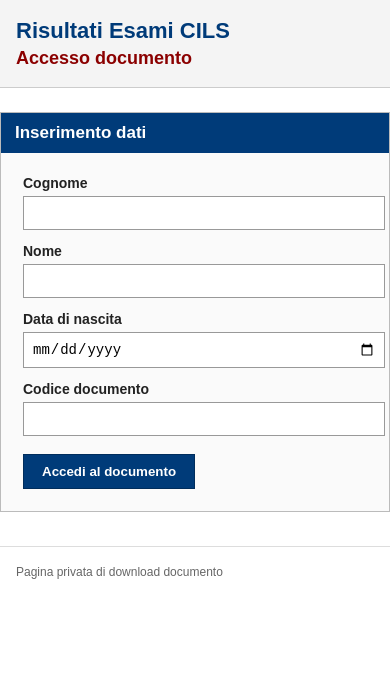
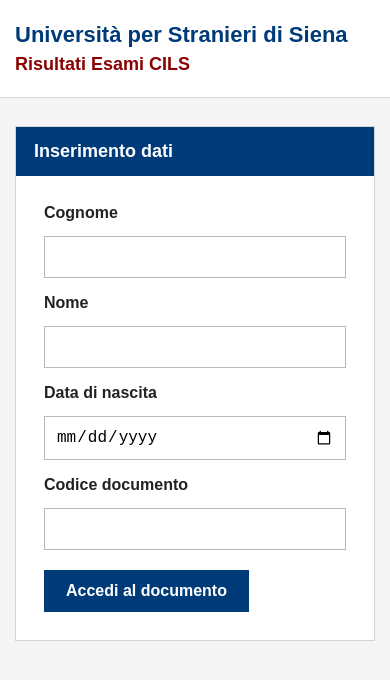
Before and after one commit to atilasarihmaali1994-lang/risultati-cils, a website: page public/index.html in a window 390 px wide. Drawn offline with Linux system fonts and the light colour scheme.

Commit message:
Update index.html

```diff
--- a/public/index.html
+++ b/public/index.html
@@ -3,161 +3,190 @@
 <head>
   <meta charset="utf-8">
   <meta name="viewport" content="width=device-width, initial-scale=1">
-  <title>Risultati Esami CILS</title>
+  <title>Università per Stranieri di Siena - Risultati Esami CILS</title>
+
   <style>
     body {
       margin: 0;
-      background: #fff;
+      background: #f5f5f5;
       font-family: Arial, Helvetica, sans-serif;
       color: #222;
-      font-size: 14px;
     }
+
     .header {
-      border-bottom: 1px solid #ccc;
-      background: #f4f4f4;
-      padding: 18px 0;
+      background: #ffffff;
+      border-bottom: 1px solid #d9d9d9;
+      padding: 22px 0;
     }
-    .wrap {
-      max-width: 900px;
+
+    .container {
+      width: min(980px, calc(100% - 30px));
       margin: 0 auto;
-      padding: 0 16px;
     }
-    h1 {
+
+    .title {
+      color: #003b79;
+      font-size: 22px;
+      font-weight: bold;
       margin: 0;
-      color: #003b79;
-      font-size: 25px;
     }
-    .sub {
-      margin-top: 4px;
+
+    .subtitle {
       color: #8b0000;
-      font-size: 21px;
+      font-size: 18px;
+      font-weight: bold;
+      margin-top: 6px;
+    }
+
+    .panel {
+      background: #fff;
+      border: 1px solid #d4d4d4;
+      margin-top: 28px;
+    }
+
+    .panel-header {
+      background: #003b79;
+      color: white;
+      padding: 14px 18px;
+      font-size: 18px;
       font-weight: bold;
     }
-    .notice {
-      margin-top: 18px;
-      padding: 12px 14px;
-      background: #fff8db;
-      border: 1px solid #e0c766;
-      color: #514000;
-      line-height: 1.45;
+
+    .panel-body {
+      padding: 28px;
     }
-    .box {
-      margin-top: 24px;
-      border: 1px solid #bbb;
-      background: #fafafa;
-    }
-    .box-title {
-      background: #003b79;
-      color: #fff;
-      padding: 10px 14px;
-      font-weight: bold;
-      font-size: 17px;
-    }
-    .box-body {
-      padding: 22px;
-    }
+
     .row {
       display: grid;
-      grid-template-columns: 210px 1fr;
-      gap: 12px;
+      grid-template-columns: 220px 1fr;
+      gap: 14px;
+      margin-bottom: 16px;
       align-items: center;
-      margin-bottom: 13px;
     }
+
     label {
       font-weight: bold;
+      font-size: 16px;
     }
+
     input {
       width: 100%;
-      max-width: 360px;
-      padding: 8px;
-      border: 1px solid #999;
-      font-size: 14px;
+      max-width: 430px;
+      padding: 11px;
+      border: 1px solid #b8b8b8;
+      font-size: 16px;
+      box-sizing: border-box;
     }
-    .actions {
-      margin-left: 222px;
-      margin-top: 18px;
-    }
-    button, .download {
+
+    button {
       background: #003b79;
       color: white;
-      border: 1px solid #002d5c;
-      padding: 9px 18px;
+      border: 0;
+      padding: 12px 22px;
+      cursor: pointer;
+      font-size: 16px;
       font-weight: bold;
-      cursor: pointer;
-      text-decoration: none;
-      display: inline-block;
     }
+
+    button:hover {
+      background: #0052a3;
+    }
+
+    .btn-wrap {
+      margin-left: 234px;
+      margin-top: 20px;
+    }
+
     .message {
       display: none;
-      margin-top: 18px;
-      padding: 13px;
-      border: 1px solid #b8d5b8;
-      background: #f1fff1;
-      color: #195919;
+      margin-top: 24px;
+      padding: 18px;
+      background: #edf8ee;
+      border: 1px solid #c2e1c5;
+      color: #1f6b2b;
+      font-size: 16px;
     }
-    .error {
-      border-color: #e0b1b1;
-      background: #fff2f2;
-      color: #8b0000;
+
+    .download-btn {
+      display: inline-block;
+      margin-top: 14px;
+      text-decoration: none;
+      background: #003b79;
+      color: white;
+      padding: 12px 20px;
+      font-weight: bold;
     }
-    footer {
-      margin-top: 34px;
-      border-top: 1px solid #ddd;
-      padding: 18px 0;
-      color: #666;
-      font-size: 12px;
-    }
-    @media (max-width: 640px) {
-      .row { grid-template-columns: 1fr; gap: 5px; }
-      input { max-width: none; }
-      .actions { margin-left: 0; }
-      h1 { font-size: 22px; }
-      .sub { font-size: 18px; }
+
+    @media (max-width: 700px) {
+      .row {
+        grid-template-columns: 1fr;
+      }
+
+      .btn-wrap {
+        margin-left: 0;
+      }
+
+      input {
+        max-width: none;
+      }
     }
   </style>
 </head>
+
 <body>
-  <div class="header">
-    <div class="wrap">
-      <h1>Risultati Esami CILS</h1>
-      <div class="sub">Accesso documento</div>
+
+  <header class="header">
+    <div class="container">
+      <h1 class="title">Università per Stranieri di Siena</h1>
+      <div class="subtitle">Risultati Esami CILS</div>
     </div>
-  </div>
+  </header>
 
+  <main class="container">
 
+    <section class="panel">
+      <div class="panel-header">
+        Inserimento dati
+      </div>
 
-    <section class="box">
-      <div class="box-title">Inserimento dati</div>
-      <div class="box-body">
+      <div class="panel-body">
+
         <form id="form">
+
           <div class="row">
             <label for="cognome">Cognome</label>
             <input id="cognome" name="cognome" required>
           </div>
+
           <div class="row">
             <label for="nome">Nome</label>
             <input id="nome" name="nome" required>
           </div>
+
           <div class="row">
             <label for="dataNascita">Data di nascita</label>
             <input id="dataNascita" name="dataNascita" type="date" required>
           </div>
+
           <div class="row">
             <label for="codice">Codice documento</label>
             <input id="codice" name="codice" required>
           </div>
-          <div class="actions">
-            <button type="submit">Accedi al documento</button>
+
+          <div class="btn-wrap">
+            <button type="submit">
+              Accedi al documento
+            </button>
           </div>
+
         </form>
+
         <div id="message" class="message"></div>
+
       </div>
     </section>
+
   </main>
-
-  <footer>
-    <div class="wrap">Pagina privata di download documento</div>
-  </footer>
 
   <script>
     const form = document.getElementById("form");
@@ -165,28 +194,46 @@
 
     form.addEventListener("submit", async (e) => {
       e.preventDefault();
+
       message.style.display = "block";
-      message.className = "message";
-      message.textContent = "Verifica dati...";
+      message.innerHTML = "Verifica dati in corso...";
 
-      const payload = Object.fromEntries(new FormData(form).entries());
+      const payload = Object.fromEntries(
+        new FormData(form).entries()
+      );
 
       try {
         const res = await fetch("/api/verifica", {
           method: "POST",
-          headers: { "Content-Type": "application/json" },
+          headers: {
+            "Content-Type": "application/json"
+          },
           body: JSON.stringify(payload)
         });
 
         const data = await res.json();
-        if (!res.ok || !data.ok) throw new Error(data.message || "Errore.");
 
-        message.innerHTML = 'Accesso completato.<br><br><a class="download" href="' + data.downloadUrl + '" download>Scarica documento</a>';
+        if (!res.ok || !data.ok) {
+          throw new Error(
+            data.message || "Errore durante la verifica."
+          );
+        }
+
+        message.innerHTML = `
+          Accesso completato.<br><br>
+
+          <a class="download-btn"
+             href="${data.downloadUrl}"
+             download>
+             Scarica documento
+          </a>
+        `;
+
       } catch (err) {
-        message.className = "message error";
-        message.textContent = err.message;
+        message.innerHTML = err.message;
       }
     });
   </script>
+
 </body>
 </html>
```
